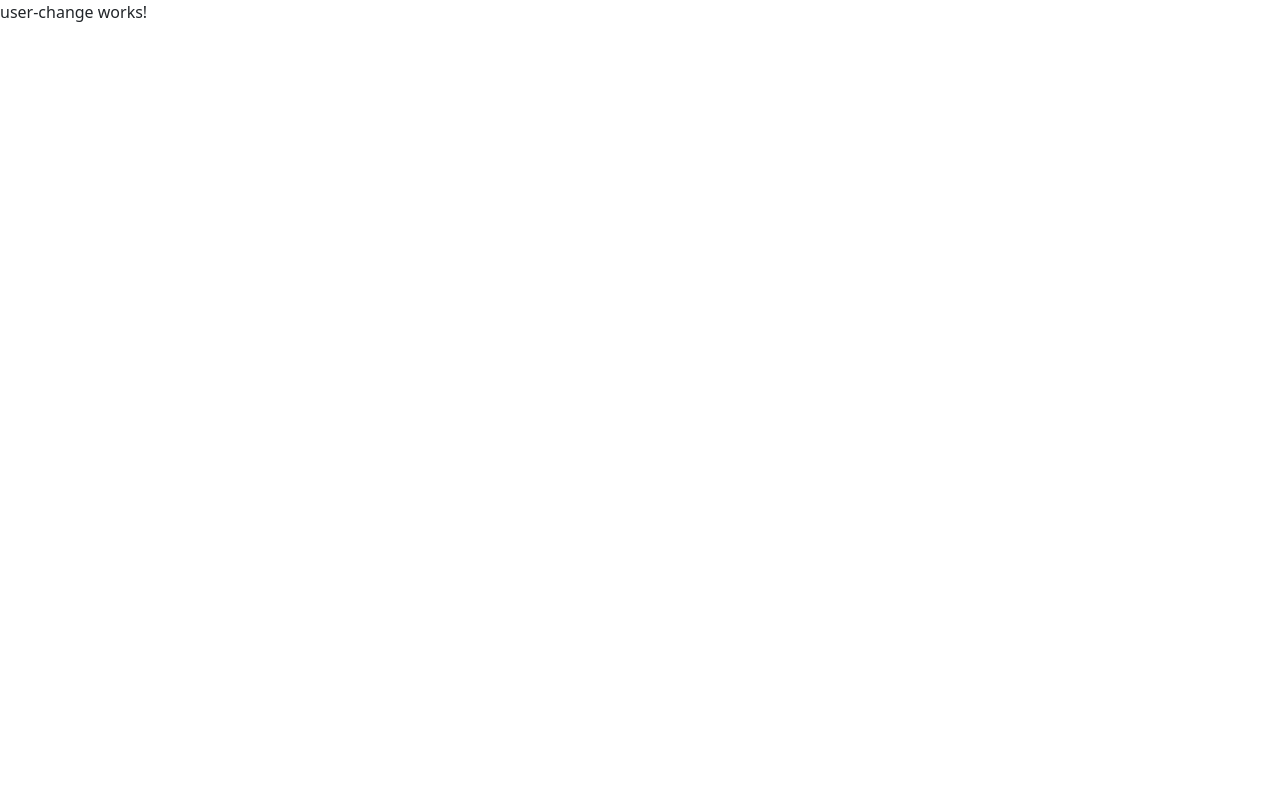
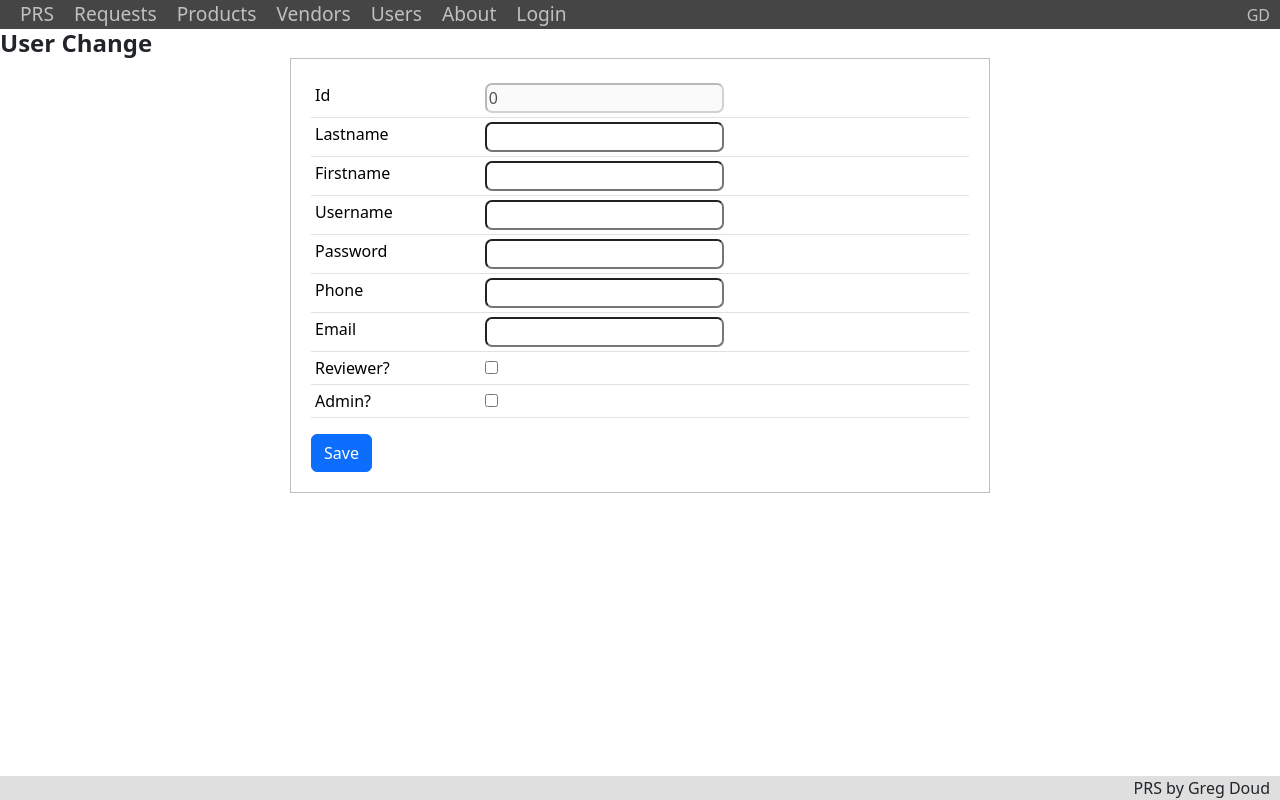
Before and after one commit to gpdoud/PrsNgClient-C40, an Angular app: page /user/chg/1 in a window 1280 px wide. Built offline with nearby package versions, Linux system fonts and the light colour scheme; no server answers.

Commit message:
finished user change

```diff
--- a/src/app/prs/user/user-change/user-change.component.html
+++ b/src/app/prs/user/user-change/user-change.component.html
@@ -1 +1,49 @@
-<p>user-change works!</p>
+<app-header [pageTitle]="pageTitle"></app-header>
+<main>
+    <form>
+        <table class="table table-sm">
+            <tbody>
+                <tr>
+                    <td>Id</td>
+                    <td><input [(ngModel)]="user.id" name="id" disabled></td>
+                </tr>
+                <tr>
+                    <td>Lastname</td>
+                    <td><input [(ngModel)]="user.lastname" name="lastname" ></td>
+                </tr>
+                <tr>
+                    <td>Firstname</td>
+                    <td><input [(ngModel)]="user.firstname" name="firstname" ></td>
+                </tr>
+                <tr>
+                    <td>Username</td>
+                    <td><input [(ngModel)]="user.username" name="username" ></td>
+                </tr>
+                <tr>
+                    <td>Password</td>
+                    <td><input [(ngModel)]="user.password" type="password" name="password" ></td>
+                </tr>
+                <tr>
+                <td>Phone</td>
+                <td><input [(ngModel)]="user.phone" name="phone" ></td>
+                </tr>
+                <tr>
+                    <td>Email</td>
+                    <td><input [(ngModel)]="user.email" name="email" ></td>
+                </tr>
+                <tr>
+                    <td>Reviewer?</td>
+                    <td><input [(ngModel)]="user.isReviewer" type="checkbox" name="reviewer" ></td>
+                </tr>
+                <tr>
+                    <td>Admin?</td>
+                    <td><input [(ngModel)]="user.isAdmin" type="checkbox" name="admin" ></td>
+                </tr>
+            </tbody>
+        </table>
+        <div>
+            <button (click)="save()" class="btn btn-primary">Save</button>
+        </div>
+    </form>
+</main>
+<app-footer></app-footer>
--- a/src/app/prs/user/user-change/user-change.component.ts
+++ b/src/app/prs/user/user-change/user-change.component.ts
@@ -1,4 +1,8 @@
 import { Component } from '@angular/core';
+import { SystemService } from '../../system/system.service';
+import { UserService } from '../user.service';
+import { ActivatedRoute, Router } from '@angular/router';
+import { User } from '../user.class';
 
 @Component({
   selector: 'app-user-change',
@@ -7,4 +11,34 @@ import { Component } from '@angular/core';
 })
 export class UserChangeComponent {
 
+  pageTitle = "User Change";
+  user: User = new User();
+
+  constructor(
+    private sys: SystemService,
+    private usrsvc: UserService,
+    private route: ActivatedRoute,
+    private router: Router
+  ) {}
+
+  save(): void {
+    this.usrsvc.change(this.user).subscribe({
+      next: (res) => {
+        console.debug("Changed...");
+        this.router.navigateByUrl("/user/lst");
+      },
+      error: (err) => console.error(err)
+    });
+  }
+
+  ngOnInit(): void {
+    let id = this.route.snapshot.params["id"];
+    this.usrsvc.get(id).subscribe({
+      next: (res) => {
+        console.debug("User:", res);
+        this.user = res;
+      },
+      error: (err) => console.error(err)
+    });
+  }
 }
```
